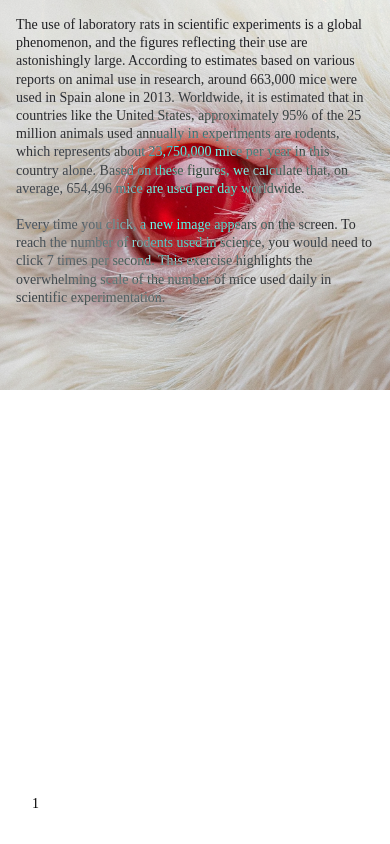
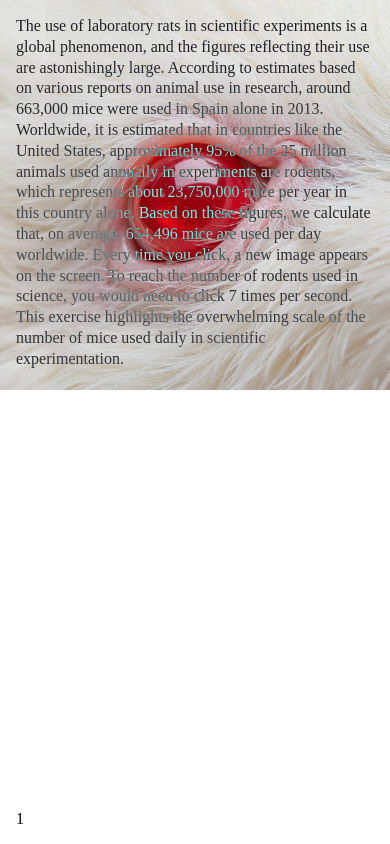
Before and after one commit to Miguelramal/Red-eye, a plain HTML site: page index.html in a window 390 px wide. Drawn offline with Linux system fonts and the light colour scheme.

Commit message:
Update index.html

```diff
--- a/index.html
+++ b/index.html
@@ -22,7 +22,7 @@
             right: 0;
             padding: 16px; /* Padding de 16px en todos los lados */
             z-index: 1000; /* Mayor valor para asegurar que esté por encima */
-            font-size: 14px; /* Tamaño de fuente */
+            font-size: 16px; /* Tamaño de fuente */
             line-height: 1.3;
             box-sizing: border-box; /* Incluye el padding en el tamaño total */
             mix-blend-mode: difference; /* Aplica el efecto de fusión "difference" */
@@ -48,11 +48,19 @@
             position: fixed;
             bottom: 16px;
             left: 16px;
-            padding: 16px;
-            font-size: 14px;
+            padding: 0px;
+            font-size: 16px;
             color: white;
             mix-blend-mode: difference;
             z-index: 1000; /* Asegura que el contador esté por encima de las imágenes */
+        }
+
+        /* Comportamiento para dispositivos móviles */
+        @media (max-width: 768px) {
+            .image-container {
+                flex-direction: column; /* Cambia a disposición vertical */
+                white-space: normal; /* Permite el ajuste de línea */
+            }
         }
     </style>
 </head>
@@ -60,7 +68,7 @@
 
     <!-- Encabezado con el texto superior -->
     <header>
-        The use of laboratory rats in scientific experiments is a global phenomenon, and the figures reflecting their use are astonishingly large. According to estimates based on various reports on animal use in research, around 663,000 mice were used in Spain alone in 2013. Worldwide, it is estimated that in countries like the United States, approximately 95% of the 25 million animals used annually in experiments are rodents, which represents about 23,750,000 mice per year in this country alone. Based on these figures, we calculate that, on average, 654,496 mice are used per day worldwide.<br> <br>Every time you click, a new image appears on the screen. To reach the number of rodents used in science, you would need to click 7 times per second. This exercise highlights the overwhelming scale of the number of mice used daily in scientific experimentation.
+        The use of laboratory rats in scientific experiments is a global phenomenon, and the figures reflecting their use are astonishingly large. According to estimates based on various reports on animal use in research, around 663,000 mice were used in Spain alone in 2013. Worldwide, it is estimated that in countries like the United States, approximately 95% of the 25 million animals used annually in experiments are rodents, which represents about 23,750,000 mice per year in this country alone. Based on these figures, we calculate that, on average, 654,496 mice are used per day worldwide. Every time you click, a new image appears on the screen. To reach the number of rodents used in science, you would need to click 7 times per second. This exercise highlights the overwhelming scale of the number of mice used daily in scientific experimentation.
     </header>
 
     <!-- Contenedor principal -->
@@ -90,9 +98,6 @@
             newImage.src = imageUrl;
             newImage.style.width = `${initialWidth}px`;
             newImage.style.height = `${initialHeight}px`;
-
-            // Agregar evento de click a la nueva imagen
-            newImage.addEventListener('click', addImage);
 
             // Insertar la nueva imagen al final
             container.appendChild(newImage);
@@ -136,7 +141,11 @@
         window.onload = addImage;
 
         // Agregar un listener para el click en toda la página
-        document.body.addEventListener('click', addImage);
+        document.body.addEventListener('click', (event) => {
+            if (!event.target.closest('.counter')) {
+                addImage();
+            }
+        });
     </script>
 
 </body>
```
